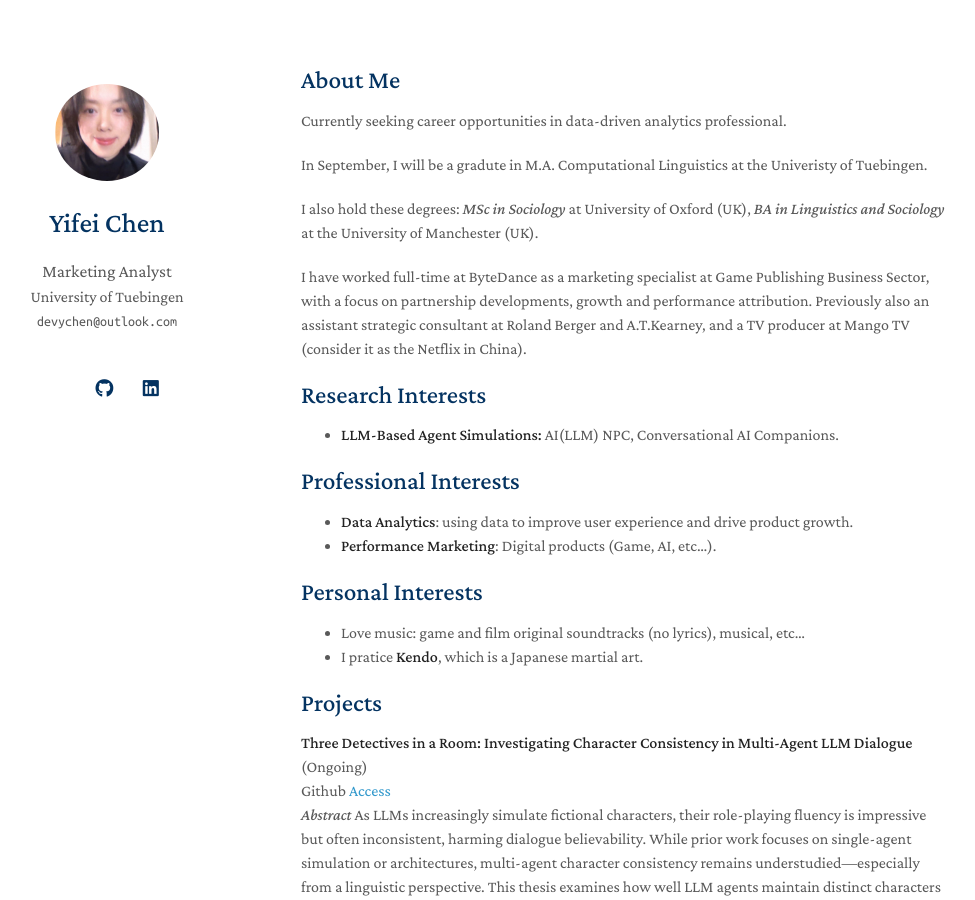
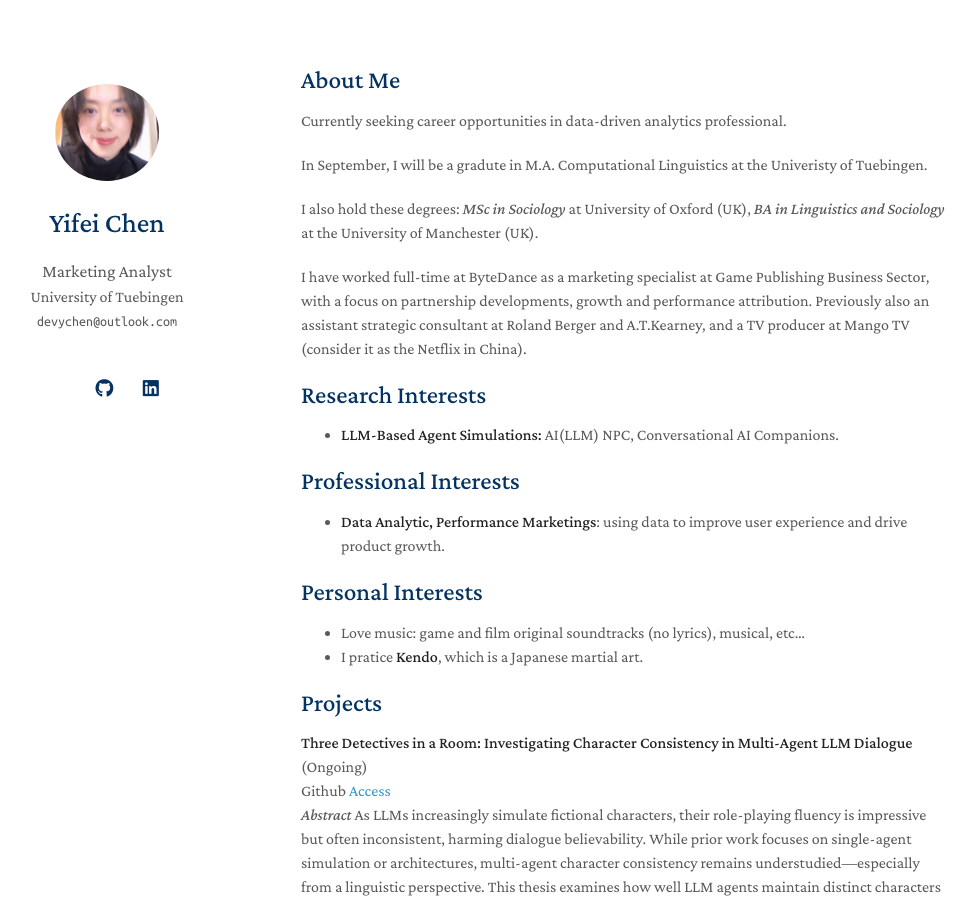
Before and after one commit to devychen/devychen.github.io, a Jekyll site: the page built from index.md, in a window 1280 px wide and 900 px high. Shown: the whole window, without its empty margins (169-1144 px from the left). Built offline with Jekyll 4.4.1, drawn with Linux system fonts in a browser that asks for light colours; a style sheet for code colours, icons or effects is not loaded; our own code applies the rules of GitHub Pages for plain Markdown files.

Commit message:
Update index.md

```diff
--- a/index.md
+++ b/index.md
@@ -19,8 +19,7 @@ I have worked full-time at ByteDance as a marketing specialist at Game Publishin
 
 ## Professional Interests
 
-- **Data Analytics**: using data to improve user experience and drive product growth.
-- **Performance Marketing**: Digital products (Game, AI, etc...).
+- **Data Analytic, Performance Marketings**: using data to improve user experience and drive product growth.
 
 ## Personal Interests
 
@@ -49,8 +48,7 @@ Github [Access](https://github.com/devychen/Pedagogical_Agents_2023) <br>
 
 **The Relations Between Personality and Language Use** (Coursework. Graded 1.0) <br>
 Github [Access] <br>
-*Abstract*  <br>
-The study extract data from all series of Harry Potter films to analyse and investigate: Do language variables of the LIWC refect personality factors as in previous LIWC studies?
+*Abstract* The study extract data from all series of Harry Potter films to analyse and investigate: Do language variables of the LIWC refect personality factors as in previous LIWC studies?
 
 <!--
 {% include_relative _includes/publications.md %}
```
